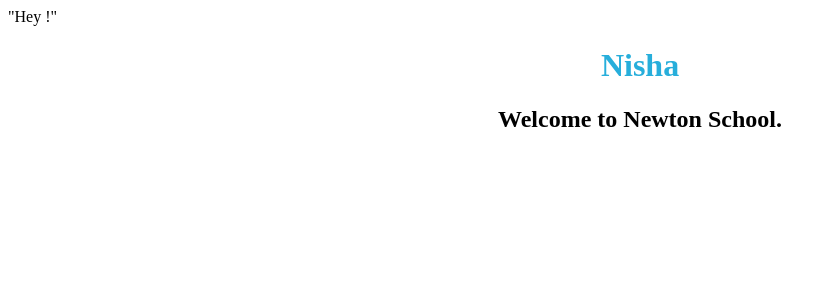
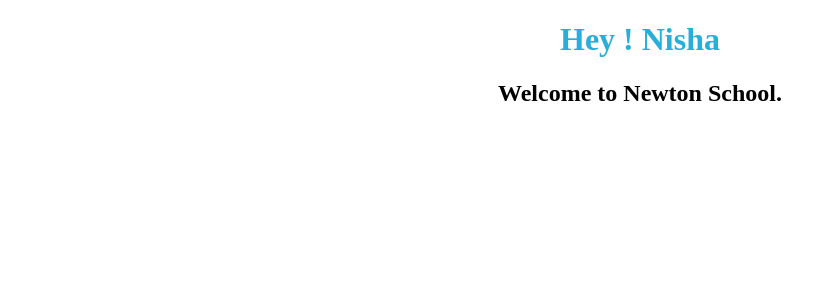
Before and after one commit to NishaTanwar20/Greetings-with-Props---Building-a-First-Custom-Functional-Component-Splitting-a---9ua1e6f3n5eo, a React app: page / in a window 1280 px wide. Shown: the top 300 px of the page, without its empty margins (0-835 px from the left). Built offline with nearby package versions, Linux system fonts and the light colour scheme.

Commit message:
prop changed

```diff
--- a/src/components/Welcome.js
+++ b/src/components/Welcome.js
@@ -1,10 +1,10 @@
 // write code for Welcome component here
 import React from 'react';
-export default function Welcome(props){
+export default function Welcome(name){
     return (
 
         <>
-            "Hey !"<h1>{props.name}</h1>
+            <h1>Hey ! {name.name}</h1>
             <h2>Welcome to Newton School.</h2>
         </>
     );
```
